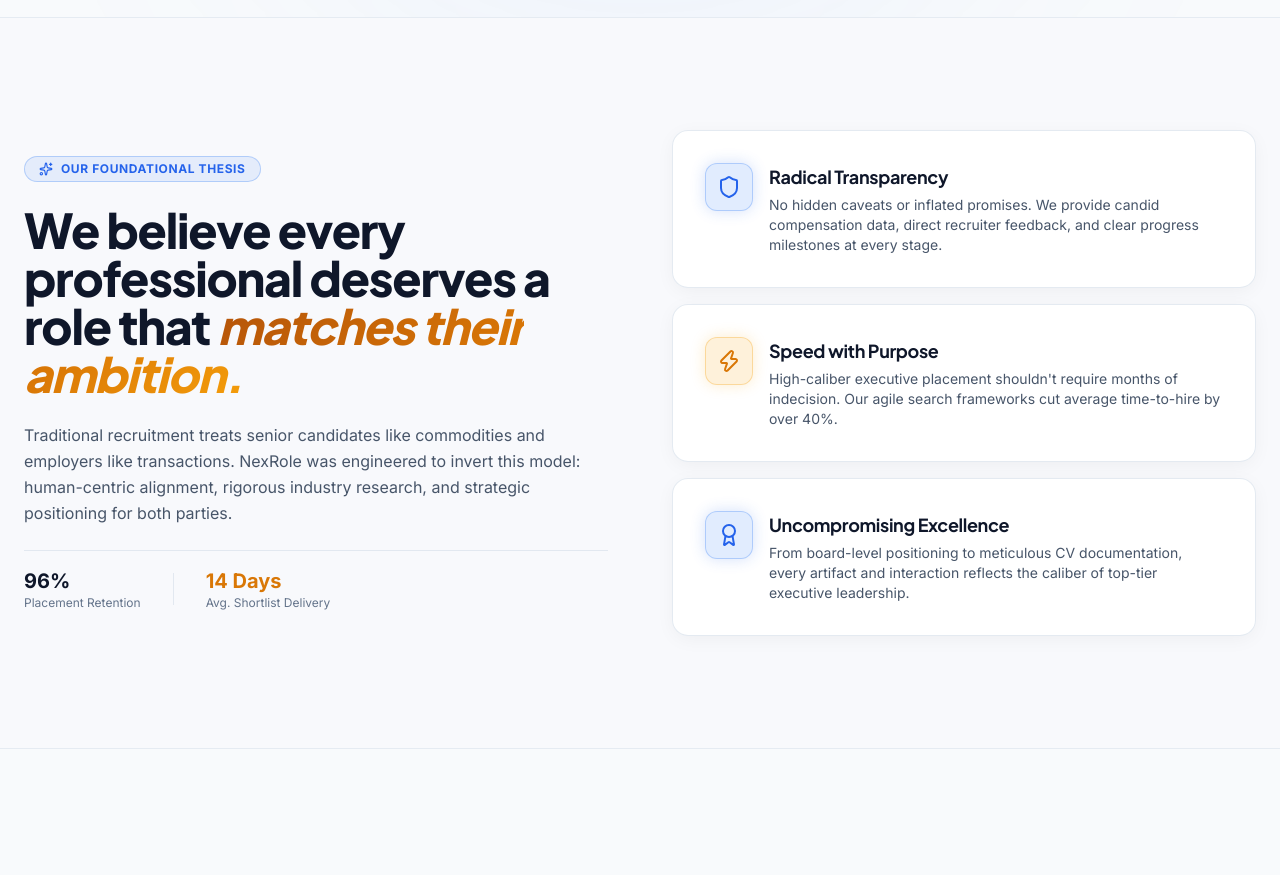
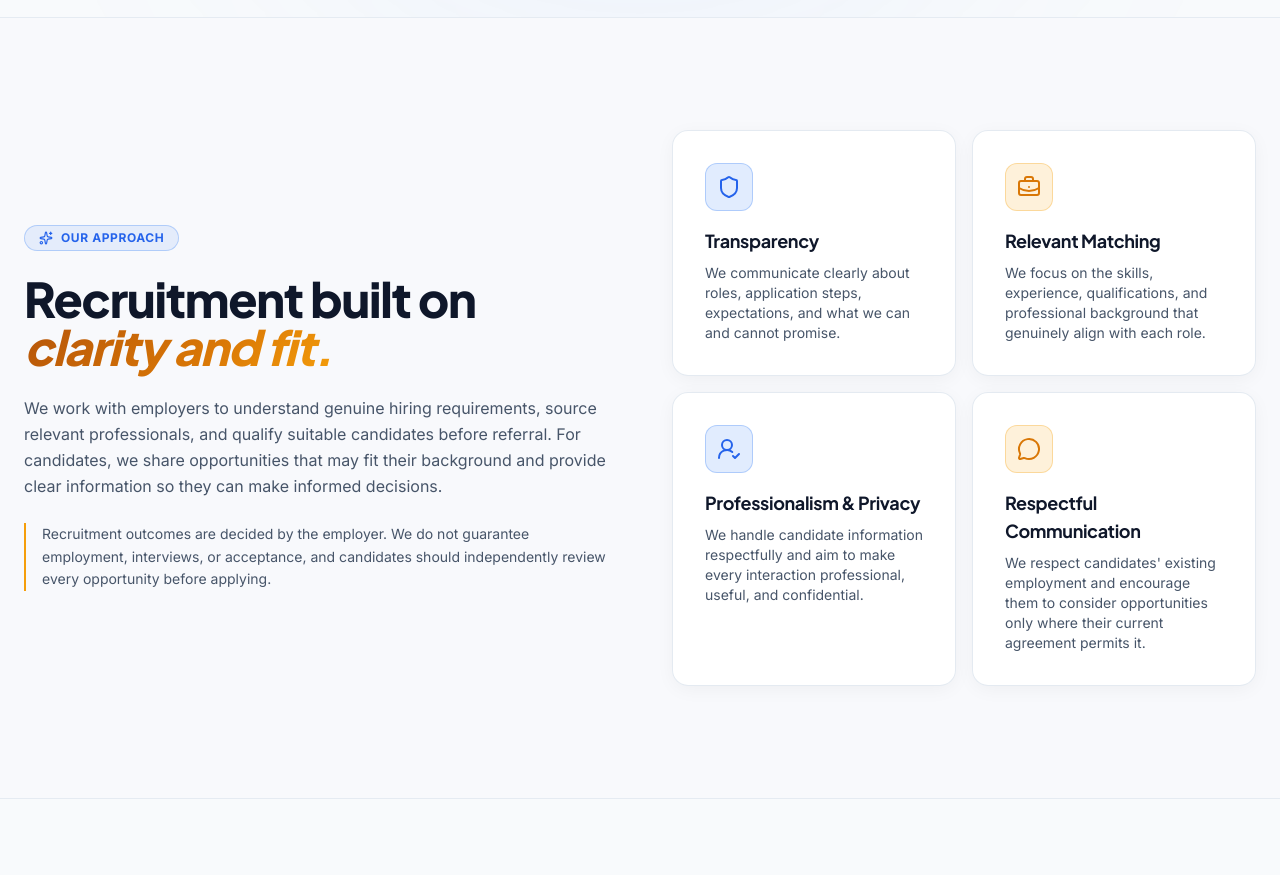
Before and after one commit to OlamilekanAMF/nexrole, a Next.js app: page /about in a window 1280 px wide. Shown: the part 521-1396 px from the top of the page. Built offline with nearby package versions, Linux system fonts and the light colour scheme.

Commit message:
Replace unsupported About page claims with transparent agency values

```diff
--- a/components/about/MissionValues.tsx
+++ b/components/about/MissionValues.tsx
@@ -2,7 +2,7 @@
 
 import React from "react";
 import { motion } from "framer-motion";
-import { Shield, Zap, Award, Sparkles } from "lucide-react";
+import { Shield, BriefcaseBusiness, UserRoundCheck, MessageCircle, Sparkles } from "lucide-react";
 import { GlassCard } from "@/components/GlassCard";
 import { fadeSlideLeft, fadeSlideRight, staggerContainer } from "@/lib/motion";
 
@@ -10,24 +10,27 @@
   const values = [
     {
       icon: Shield,
-      title: "Radical Transparency",
-      description:
-        "No hidden caveats or inflated promises. We provide candid compensation data, direct recruiter feedback, and clear progress milestones at every stage.",
+      title: "Transparency",
+      description: "We communicate clearly about roles, application steps, expectations, and what we can and cannot promise.",
       color: "blue",
     },
     {
-      icon: Zap,
-      title: "Speed with Purpose",
-      description:
-        "High-caliber executive placement shouldn't require months of indecision. Our agile search frameworks cut average time-to-hire by over 40%.",
+      icon: BriefcaseBusiness,
+      title: "Relevant Matching",
+      description: "We focus on the skills, experience, qualifications, and professional background that genuinely align with each role.",
       color: "gold",
     },
     {
-      icon: Award,
-      title: "Uncompromising Excellence",
-      description:
-        "From board-level positioning to meticulous CV documentation, every artifact and interaction reflects the caliber of top-tier executive leadership.",
+      icon: UserRoundCheck,
+      title: "Professionalism & Privacy",
+      description: "We handle candidate information respectfully and aim to make every interaction professional, useful, and confidential.",
       color: "blue",
+    },
+    {
+      icon: MessageCircle,
+      title: "Respectful Communication",
+      description: "We respect candidates' existing employment and encourage them to consider opportunities only where their current agreement permits it.",
+      color: "gold",
     },
   ];
 
@@ -35,77 +38,37 @@
     <section className="py-20 md:py-28 relative overflow-hidden bg-slate-50/70 dark:bg-navy-surface/20 border-y border-slate-200/80 dark:border-white/5">
       <div className="max-w-7xl mx-auto px-6">
         <div className="grid grid-cols-1 lg:grid-cols-12 gap-12 lg:gap-16 items-center">
-          {/* Left Column Statement */}
-          <motion.div
-            variants={fadeSlideLeft}
-            initial="hidden"
-            whileInView="visible"
-            viewport={{ once: true }}
-            className="lg:col-span-6 space-y-6"
-          >
+          <motion.div variants={fadeSlideLeft} initial="hidden" whileInView="visible" viewport={{ once: true }} className="lg:col-span-6 space-y-6">
             <div className="inline-flex items-center gap-2 px-3.5 py-1 rounded-full bg-blue-500/10 text-blue-600 dark:text-blue-400 border border-blue-500/30 text-xs font-bold uppercase tracking-wider">
               <Sparkles className="w-3.5 h-3.5" />
-              <span>Our Foundational Thesis</span>
+              <span>Our Approach</span>
             </div>
 
             <h2 className="text-3xl sm:text-4xl md:text-5xl font-extrabold text-slate-900 dark:text-white tracking-tight leading-[1.15]">
-              We believe every professional deserves a role that{" "}
-              <span className="italic text-gradient-gold">matches their ambition.</span>
+              Recruitment built on <span className="italic text-gradient-gold">clarity and fit.</span>
             </h2>
 
             <p className="text-base text-slate-600 dark:text-slate-300 leading-relaxed">
-              Traditional recruitment treats senior candidates like commodities and employers like
-              transactions. NexRole was engineered to invert this model: human-centric alignment,
-              rigorous industry research, and strategic positioning for both parties.
+              We work with employers to understand genuine hiring requirements, source relevant professionals, and qualify suitable candidates before referral. For candidates, we share opportunities that may fit their background and provide clear information so they can make informed decisions.
             </p>
 
-            <div className="pt-4 border-t border-slate-200 dark:border-white/10 flex items-center gap-8 text-xs text-slate-500 dark:text-slate-400">
-              <div>
-                <span className="block text-xl font-extrabold text-slate-900 dark:text-white">96%</span>
-                <span>Placement Retention</span>
-              </div>
-              <div className="h-8 w-px bg-slate-200 dark:bg-white/10" />
-              <div>
-                <span className="block text-xl font-extrabold text-amber-600 dark:text-amber-400">14 Days</span>
-                <span>Avg. Shortlist Delivery</span>
-              </div>
-            </div>
+            <p className="text-sm text-slate-600 dark:text-slate-400 leading-relaxed border-l-2 border-amber-500 pl-4">
+              Recruitment outcomes are decided by the employer. We do not guarantee employment, interviews, or acceptance, and candidates should independently review every opportunity before applying.
+            </p>
           </motion.div>
 
-          {/* Right Column Stacked Values Cards */}
-          <motion.div
-            variants={staggerContainer}
-            initial="hidden"
-            whileInView="visible"
-            viewport={{ once: true }}
-            className="lg:col-span-6 space-y-4"
-          >
+          <motion.div variants={staggerContainer} initial="hidden" whileInView="visible" viewport={{ once: true }} className="lg:col-span-6 grid grid-cols-1 sm:grid-cols-2 gap-4">
             {values.map((val, idx) => {
               const Icon = val.icon;
               const isGold = val.color === "gold";
-
               return (
                 <motion.div key={idx} variants={fadeSlideRight}>
-                  <GlassCard
-                    hoverEffect="lift"
-                    className="p-6 border-slate-200 dark:border-white/10 hover:border-blue-500/40 dark:hover:border-blue-500/30 transition-all flex items-start gap-4"
-                  >
-                    <div
-                      className={`w-12 h-12 rounded-xl shrink-0 flex items-center justify-center ${
-                        isGold
-                          ? "bg-amber-500/15 text-amber-600 dark:text-amber-400 border border-amber-500/30 shadow-[0_0_15px_rgba(245,158,11,0.2)]"
-                          : "bg-blue-500/15 text-blue-600 dark:text-blue-400 border border-blue-500/30 shadow-[0_0_15px_rgba(37,99,235,0.2)]"
-                      }`}
-                    >
+                  <GlassCard hoverEffect="lift" className="p-6 h-full border-slate-200 dark:border-white/10 hover:border-blue-500/40 dark:hover:border-blue-500/30 transition-all">
+                    <div className={`w-12 h-12 rounded-xl flex items-center justify-center mb-4 ${isGold ? "bg-amber-500/15 text-amber-600 dark:text-amber-400 border border-amber-500/30" : "bg-blue-500/15 text-blue-600 dark:text-blue-400 border border-blue-500/30"}`}>
                       <Icon className="w-6 h-6" />
                     </div>
-
-                    <div className="space-y-1">
-                      <h4 className="text-lg font-bold text-slate-900 dark:text-white">{val.title}</h4>
-                      <p className="text-xs sm:text-sm text-slate-600 dark:text-slate-400 leading-relaxed">
-                        {val.description}
-                      </p>
-                    </div>
+                    <h4 className="text-lg font-bold text-slate-900 dark:text-white mb-2">{val.title}</h4>
+                    <p className="text-xs sm:text-sm text-slate-600 dark:text-slate-400 leading-relaxed">{val.description}</p>
                   </GlassCard>
                 </motion.div>
               );
```
